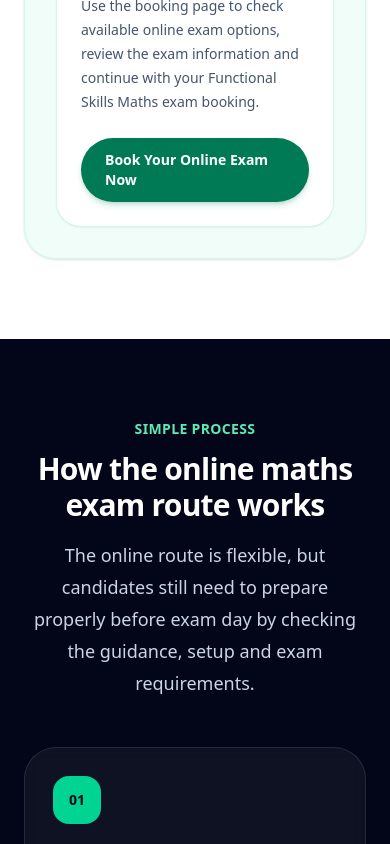
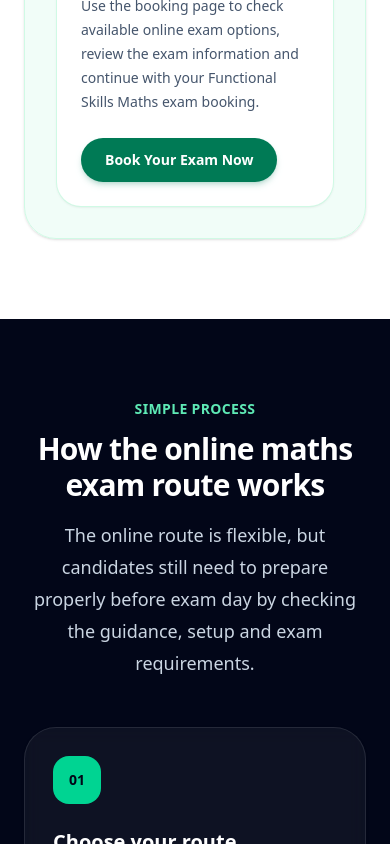
Before and after one commit to edujlulo/online-maths-exam, a Next.js app: page / in a window 390 px wide. Shown: the part 8100-8944 px from the top of the page. Built offline with nearby package versions, Linux system fonts and the light colour scheme.

Commit message:
Remove phone number from footer

```diff
--- a/src/app/page.js
+++ b/src/app/page.js
@@ -419,7 +419,7 @@ export default function Home() {
                   rel="noopener noreferrer"
                   className="mt-6 inline-flex rounded-full bg-emerald-700 px-6 py-3 text-sm font-semibold text-white shadow-md shadow-emerald-700/20 transition hover:-translate-y-0.5 hover:bg-emerald-800"
                 >
-                  Book Your Online Exam Now
+                  Book Your Exam Now
                 </a>
               </div>
             </div>
--- a/src/components/Footer.js
+++ b/src/components/Footer.js
@@ -136,7 +136,7 @@ export default function Footer() {
               <span>59 Colmer Road, London, SW16 5LA</span>
             </p>
 
-            <p className="flex items-center gap-3">
+            {/* <p className="flex items-center gap-3">
               <svg
                 className="h-5 w-5 flex-shrink-0 text-emerald-300"
                 fill="none"
@@ -158,7 +158,7 @@ export default function Footer() {
               >
                 07700 900123
               </a>
-            </p>
+            </p> */}
 
             <p className="flex items-center gap-3">
               <svg
```
